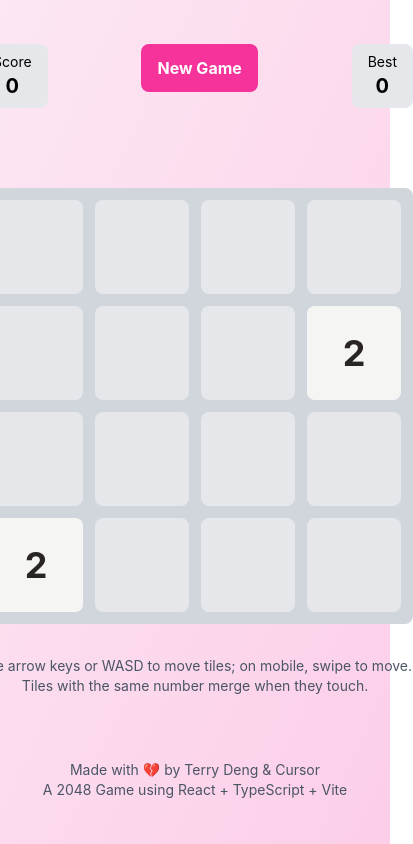
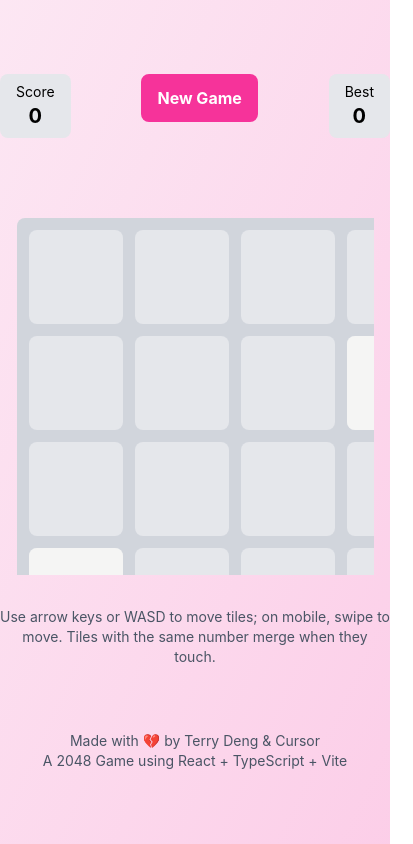
Before and after one commit to Terryyyds/terrys-2048-game, a React (Vite) app: page / in a window 390 px wide. Shown: the whole page, 413 px wide, since content can reach past the window. Built offline with nearby package versions, Linux system fonts and the light colour scheme.

Commit message:
Fix UI for small mobile screen

```diff
--- a/src/components/game-2048/game-2048.tsx
+++ b/src/components/game-2048/game-2048.tsx
@@ -7,10 +7,15 @@ import { GameOverOverlay } from './game-over-overlay';
 import { GameWonOverlay } from './game-won-overlay';
 import { useGame2048 } from './use-game-2048';
 
-// Game constants - referenced in multiple components
-export const CELL_SIZE = 94; // Cell size
-export const GAP_SIZE = 12; // Gap between cells
-export const PADDING = 12; // Container padding
+// 根据设备宽度动态计算基础尺寸
+const BASE_CELL_SIZE = 94; // 桌面端基础格子尺寸
+const MIN_CELL_SIZE = 65; // 移动端最小格子尺寸
+export const CELL_SIZE = Math.max(
+  MIN_CELL_SIZE,
+  Math.min(BASE_CELL_SIZE, Math.floor(window.innerWidth / 5)) // 确保至少有 1/5 屏幕宽度的边距
+);
+export const GAP_SIZE = Math.max(8, Math.floor(CELL_SIZE * 0.12)); // 间距随格子大小等比缩放
+export const PADDING = Math.max(8, Math.floor(CELL_SIZE * 0.12)); // 内边距随格子大小等比缩放
 export const BOARD_SIZE = CELL_SIZE * 4 + GAP_SIZE * 3 + PADDING * 2; // Total game board size
 
 // Main Game Component
@@ -18,14 +23,36 @@ export const Game2048: FC<{ className?: string }> = ({ className }) => {
   const { tiles, score, gameOver: isGameOver, won: gameWon, move, reset: newGame } = useGame2048();
   // 移动端缩放与触摸滑动支持
   const containerRef = useRef<HTMLDivElement>(null);
-  const [scale, setScale] = useState(1);
+  const [dimensions, setDimensions] = useState({
+    scale: 1,
+    cellSize: CELL_SIZE,
+    gapSize: GAP_SIZE,
+    padding: PADDING,
+    boardSize: BOARD_SIZE,
+  });
   const touchStart = useRef<{ x: number; y: number } | null>(null);
+
+  // 计算基础尺寸
+  const calculateDimensions = () => {
+    const cellSize = Math.max(
+      MIN_CELL_SIZE,
+      Math.min(BASE_CELL_SIZE, Math.floor(window.innerWidth / 5))
+    );
+    const gapSize = Math.max(8, Math.floor(cellSize * 0.12));
+    const padding = Math.max(8, Math.floor(cellSize * 0.12));
+    const boardSize = cellSize * 4 + gapSize * 3 + padding * 2;
+    return { cellSize, gapSize, padding, boardSize };
+  };
 
   useLayoutEffect(() => {
     const updateScale = () => {
       if (containerRef.current) {
+        const dims = calculateDimensions();
         const { width } = containerRef.current.getBoundingClientRect();
-        setScale(Math.min(1, width / BOARD_SIZE));
+        setDimensions({
+          ...dims,
+          scale: Math.min(1, width / dims.boardSize),
+        });
       }
     };
     updateScale();
@@ -108,7 +135,7 @@ export const Game2048: FC<{ className?: string }> = ({ className }) => {
         ref={containerRef}
         className="relative w-full"
         style={{
-          maxWidth: `${BOARD_SIZE}px`,
+          maxWidth: `${dimensions.boardSize}px`,
           touchAction: 'none',
           overscrollBehavior: 'none',
         }}
@@ -119,8 +146,8 @@ export const Game2048: FC<{ className?: string }> = ({ className }) => {
         <div
           className="relative overflow-hidden"
           style={{
-            width: `${BOARD_SIZE * scale}px`,
-            height: `${BOARD_SIZE * scale}px`,
+            width: `${dimensions.boardSize * dimensions.scale}px`,
+            height: `${dimensions.boardSize * dimensions.scale}px`,
             touchAction: 'none',
             overscrollBehavior: 'none',
           }}
@@ -128,9 +155,9 @@ export const Game2048: FC<{ className?: string }> = ({ className }) => {
           <div
             className="origin-top-left"
             style={{
-              width: `${BOARD_SIZE}px`,
-              height: `${BOARD_SIZE}px`,
-              transform: `scale(${scale})`,
+              width: `${dimensions.boardSize}px`,
+              height: `${dimensions.boardSize}px`,
+              transform: `scale(${dimensions.scale})`,
             }}
           >
             <GameBoard tiles={tiles} />
```
